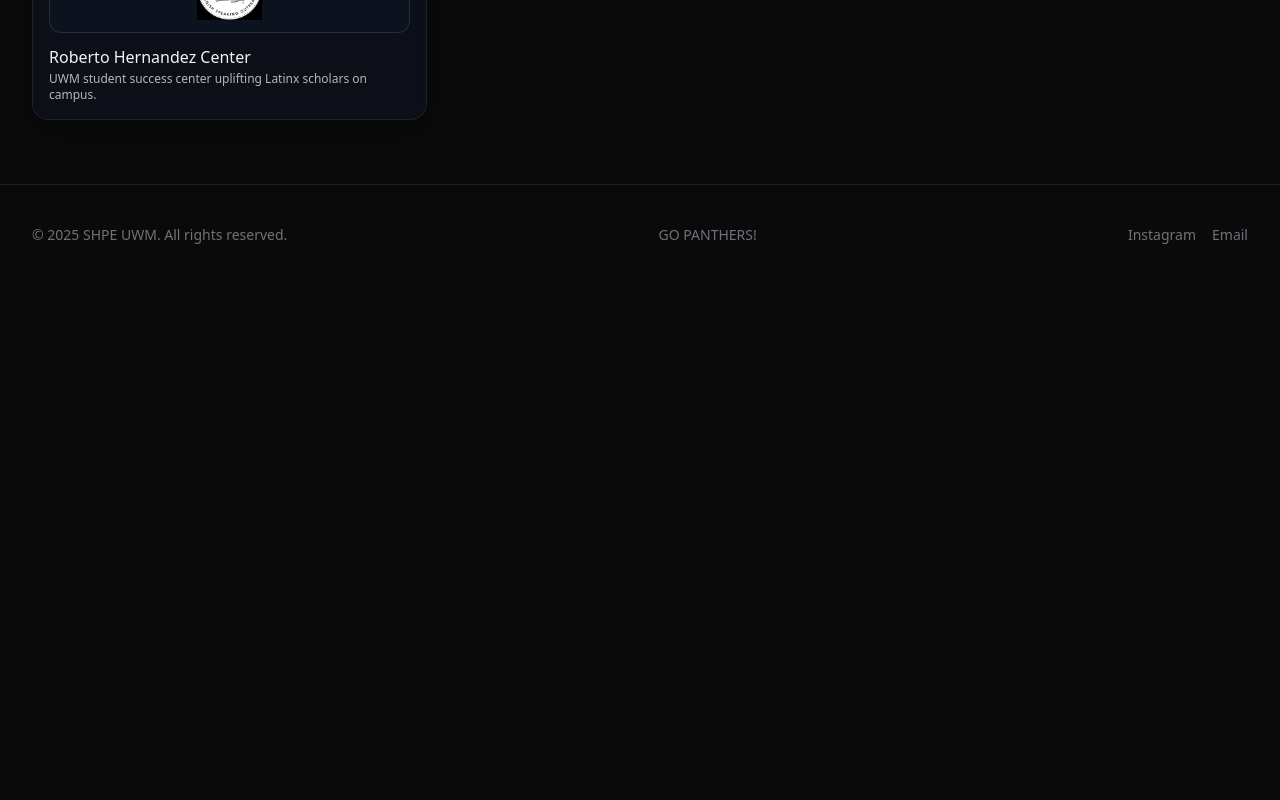
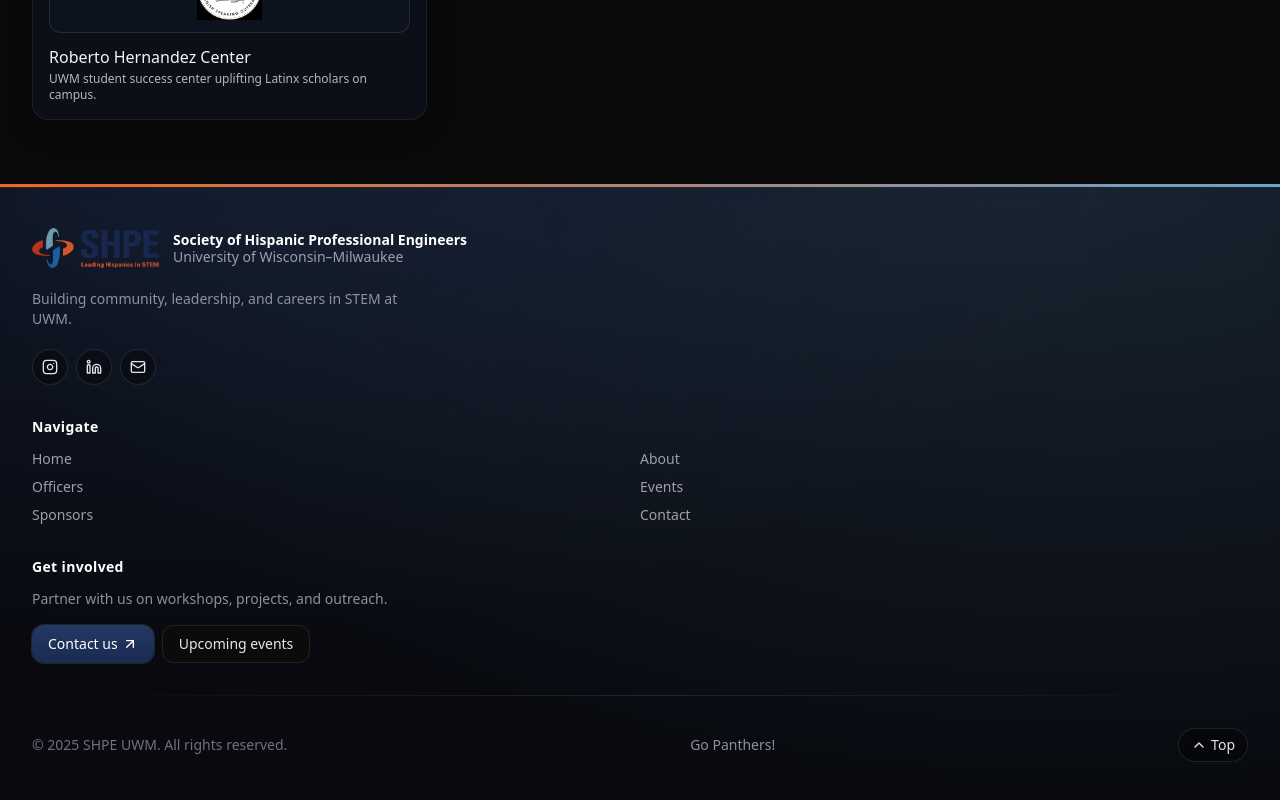
Before and after one commit to felskeM/shpe-uwm, a Next.js app: page / in a window 1280 px wide. Shown: the part 1472-2272 px from the top of the page. Before the commit the page ends 1757 px from the top, so only its background shows below. Built offline with nearby package versions, Linux system fonts and the light colour scheme.

Commit message:
enhancing the footer

```diff
--- a/components/SiteFooter.tsx
+++ b/components/SiteFooter.tsx
@@ -1,17 +1,131 @@
+"use client";
+
+import Link from "next/link";
 import { Container } from "@/components/container";
+import { withBasePath } from "@/lib/basePath";
+import { Instagram, Linkedin, Mail, ArrowUpRight, ChevronUp } from "lucide-react";
 
 
+const NAV = [
+  { href: "/", label: "Home" },
+  { href: "/about", label: "About" },
+  { href: "/officers", label: "Officers" },
+  { href: "/events", label: "Events" },
+  { href: "/sponsors", label: "Sponsors" },
+  { href: "/contact", label: "Contact" },
+] as const;
+
 export function SiteFooter() {
+  const logo = withBasePath("/images/shpe-logo.webp");
   return (
-    <footer className="py-10 mt-16 text-sm border-t text-zinc-500 border-zinc-800/70">
-      <Container className="flex flex-col items-center justify-between gap-6 md:flex-row">
-        <p>© {new Date().getFullYear()} SHPE UWM. All rights reserved.</p>
-        <p>GO PANTHERS!</p>
-        <div className="flex items-center gap-4">
-          <a href="https://www.instagram.com/shpe_uwm/" target="_blank" className="hover:text-zinc-300">Instagram</a>
-          <a href="mailto:garciar9@uwm.edu" target="_blank" className="hover:text-zinc-300">Email</a>
-        </div>
-      </Container>
+    <footer className="relative mt-16 text-sm text-zinc-400">
+      <div className="h-[3px] w-full bg-[linear-gradient(90deg,var(--shpe-orange),var(--shpe-sky))]" />
+      <div className="border-t footer-bg border-white/10">
+        <Container className="py-10">
+          {/* top row */}
+          <div className="grid gap-8 md:grid-cols-[1.1fr,1fr,1fr]">
+            {/* brand + blurb */}
+            <div>
+              <Link href="/" className="inline-flex items-center gap-3 group">
+                {/* plain <img> so it works under static export */}
+                <img
+                  src={logo}
+                  alt="SHPE UWM"
+                  className="object-contain w-auto h-10 opacity-90 group-hover:opacity-100"
+                />
+                <div className="leading-tight">
+                  <p className="font-semibold text-white">
+                    Society of Hispanic Professional Engineers
+                  </p>
+                  <p className="text-zinc-400">University of Wisconsin–Milwaukee</p>
+                </div>
+              </Link>
+
+              <p className="max-w-sm mt-4 text-zinc-400/90">
+                Building community, leadership, and careers in STEM at UWM.
+              </p>
+
+              {/* social */}
+              <div className="flex items-center gap-2 mt-5">
+                <a
+                  href="https://www.instagram.com/shpe_uwm/"
+                  target="_blank"
+                  className="social-pill"
+                  aria-label="Instagram"
+                >
+                  <Instagram className="w-4 h-4" />
+                </a>
+                <a
+                  href="https://www.linkedin.com/in/society-of-hispanic-professional-engineers-at-university-of-wisconsin-milwaukee-1b9031232/"
+                  target="_blank"
+                  className="social-pill"
+                  aria-label="LinkedIn"
+                >
+                  <Linkedin className="w-4 h-4" />
+                </a>
+                <a
+                  href="mailto:garciar9@uwm.edu"
+                  target="_blank"
+                  className="social-pill"
+                  aria-label="Email SHPE UWM"
+                >
+                  <Mail className="w-4 h-4" />
+                </a>
+              </div>
+            </div>
+
+            {/* site links */}
+            <div>
+              <h4 className="footer-heading">Navigate</h4>
+              <ul className="grid grid-cols-2 mt-3 gap-y-2">
+                {NAV.map((n) => (
+                  <li key={n.href}>
+                    <Link href={n.href} className="footer-link">
+                      {n.label}
+                    </Link>
+                  </li>
+                ))}
+              </ul>
+            </div>
+
+            {/* get involved */}
+            <div>
+              <h4 className="footer-heading">Get involved</h4>
+              <p className="mt-3 text-zinc-400/90">
+                Partner with us on workshops, projects, and outreach.
+              </p>
+              <div className="flex gap-2 mt-4">
+                <Link href="/contact" className="btn-primary ring-1 ring-white/10">
+                  Contact us <ArrowUpRight className="w-4 h-4 ml-1" />
+                </Link>
+                <Link href="/events" className="btn-ghost">
+                  Upcoming events
+                </Link>
+              </div>
+            </div>
+          </div>
+
+          {/* divider */}
+          <div className="w-full h-px my-8 bg-gradient-to-r from-white/0 via-white/10 to-white/0" />
+
+          {/* bottom row */}
+          <div className="flex flex-col items-center justify-between gap-4 md:flex-row">
+            <p className="text-zinc-500">
+              © {new Date().getFullYear()} SHPE UWM. All rights reserved.
+            </p>
+            <p className="text-zinc-400/90">Go Panthers!</p>
+
+            <button
+              onClick={() => window.scrollTo({ top: 0, behavior: "smooth" })}
+              className="inline-flex items-center gap-1 rounded-full border border-white/10 bg-black/30 px-3 py-1.5 text-zinc-200 hover:bg-black/45"
+              aria-label="Back to top"
+            >
+              <ChevronUp className="w-4 h-4" />
+              Top
+            </button>
+          </div>
+        </Container>
+      </div>
     </footer>
   );
 }
--- a/globals.css
+++ b/globals.css
@@ -464,4 +464,26 @@
       radial-gradient(32rem 18rem at 80% 25%, color-mix(in oklab, var(--shpe-mid-navy) 36%, transparent), transparent),
       radial-gradient(40rem 22rem at 10% 10%, color-mix(in oklab, var(--shpe-accent) 12%, transparent), transparent);
   }
+
+  .footer-bg {
+    background:
+      radial-gradient(60rem 32rem at 15% -10%, color-mix(in oklab, var(--shpe-mid-navy) 22%, transparent), transparent),
+      radial-gradient(70rem 40rem at 85% -5%, color-mix(in oklab, var(--shpe-sky) 16%, transparent), transparent),
+      linear-gradient(180deg, rgba(9,12,20,.88), rgba(8,10,16,.88));
+    backdrop-filter: blur(6px);
+  }
+
+  /* Footer link + heading */
+  .footer-heading {
+    @apply font-semibold tracking-wide text-white;
+  }
+
+  .footer-link {
+    @apply text-zinc-400 hover:text-zinc-200;
+  }
+
+  /* Social icon pills */
+  .social-pill {
+    @apply inline-flex items-center justify-center border rounded-full h-9 w-9 border-white/10 bg-black/30 hover:bg-black/45 text-zinc-200;
+  }
 }
```
